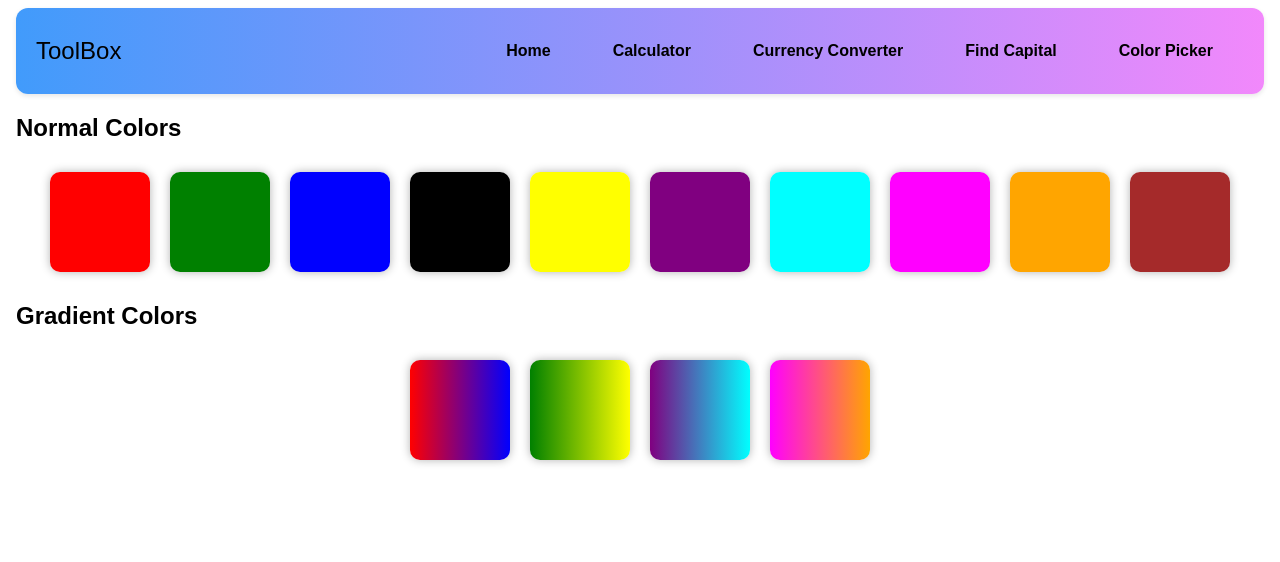
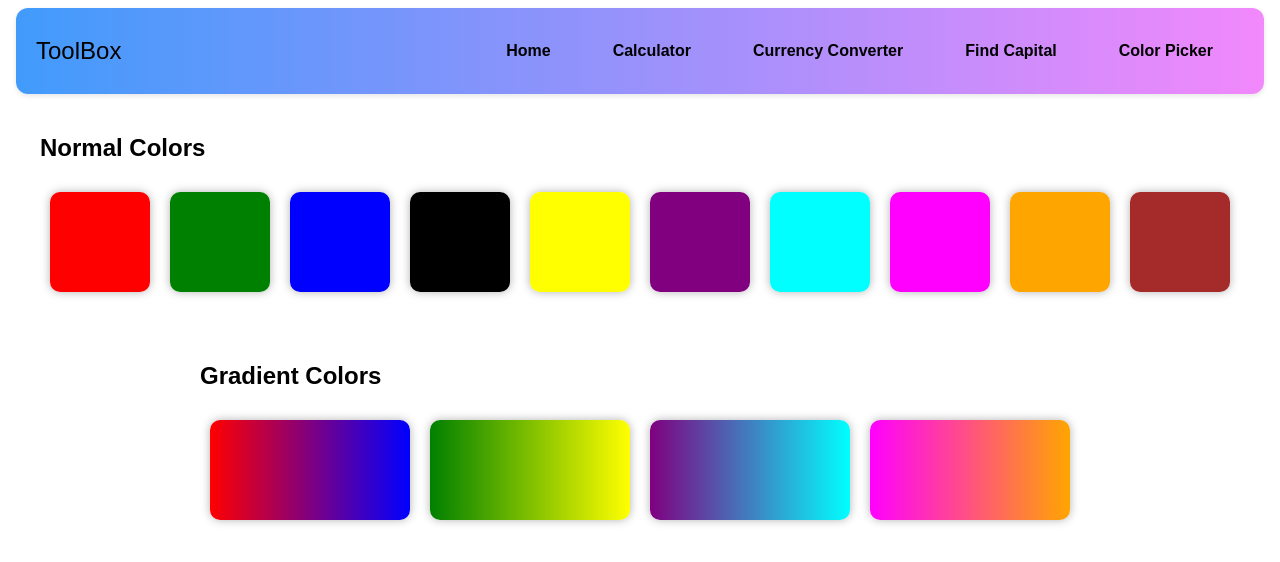
Before and after one commit to madhurpatilofficial/ToolBox, an Angular app: page /colorpicker in a window 1280 px wide. Shown: the top 562 px of the page. Built offline with nearby package versions, Linux system fonts and the light colour scheme.

Commit message:
updated code

```diff
--- a/src/app/color-display/color-display.component.css
+++ b/src/app/color-display/color-display.component.css
@@ -1,20 +1,30 @@
 /* color-display.component.css */
+.color-container {
+  display: flex;
+  flex-direction: column;
+  align-items: center;
+}
+
+.color-section {
+  margin: 20px;
+}
+
 .color-boxes {
   display: flex;
   flex-wrap: wrap;
   justify-content: center;
 }
 
-.color-box {
-  width: 100px; /* Adjust the size as needed */
-  height: 100px; /* Adjust the size as needed */
+.color-box, .gradient-box {
+  width: 100px;
+  height: 100px;
   margin: 10px;
   cursor: pointer;
   border-radius: 10px;
   box-shadow: 0 0 10px rgba(0, 0, 0, 0.3);
 }
 
-.color-box div {
+.color-box div, .gradient-box div {
   width: 100%;
   height: 100%;
   border-radius: 10px;
@@ -28,16 +38,31 @@
 }
 
 .gradient-box {
-  width: 200px; /* Adjust the size as needed */
-  height: 100px; /* Adjust the size as needed */
-  margin: 10px;
-  cursor: pointer;
+  width: 200px;
+  height: 100px;
+}
+
+.color-formats {
+  margin-top: 20px;
+  padding: 20px;
+  border: 1px solid #ccc;
   border-radius: 10px;
   box-shadow: 0 0 10px rgba(0, 0, 0, 0.3);
 }
 
-.gradient-box div {
+.color-container::after {
+  content: "";
+  position: fixed;
+  top: 0;
+  left: 0;
   width: 100%;
   height: 100%;
-  border-radius: 10px;
+  background: rgba(0, 0, 0, 0.5);
+  z-index: 998;
+  display: none;
 }
+
+.color-formats:target,
+.color-container:target::after {
+  display: block;
+}
--- a/src/app/color-display/color-display.component.html
+++ b/src/app/color-display/color-display.component.html
@@ -10,14 +10,15 @@
   </div>
   <div class="color-section">
     <h2>Gradient Colors</h2>
-    <div class="color-boxes">
-      <div *ngFor="let color of gradientColors" class="color-box" (click)="selectedColor = color">
+    <div class="gradient-colors">
+      <div *ngFor="let color of gradientColors" class="gradient-box" (click)="selectedColor = color">
         <div [style.background]="color"></div>
       </div>
     </div>
   </div>
 
   <div *ngIf="selectedColor" class="color-formats">
+    <div class="close-button" (click)="selectedColor = null">&times;</div>
     <h3>RGB Format for {{ selectedColor }}</h3>
     <div class="format">{{ colorFormats[selectedColor] }}</div>
   </div>
```
